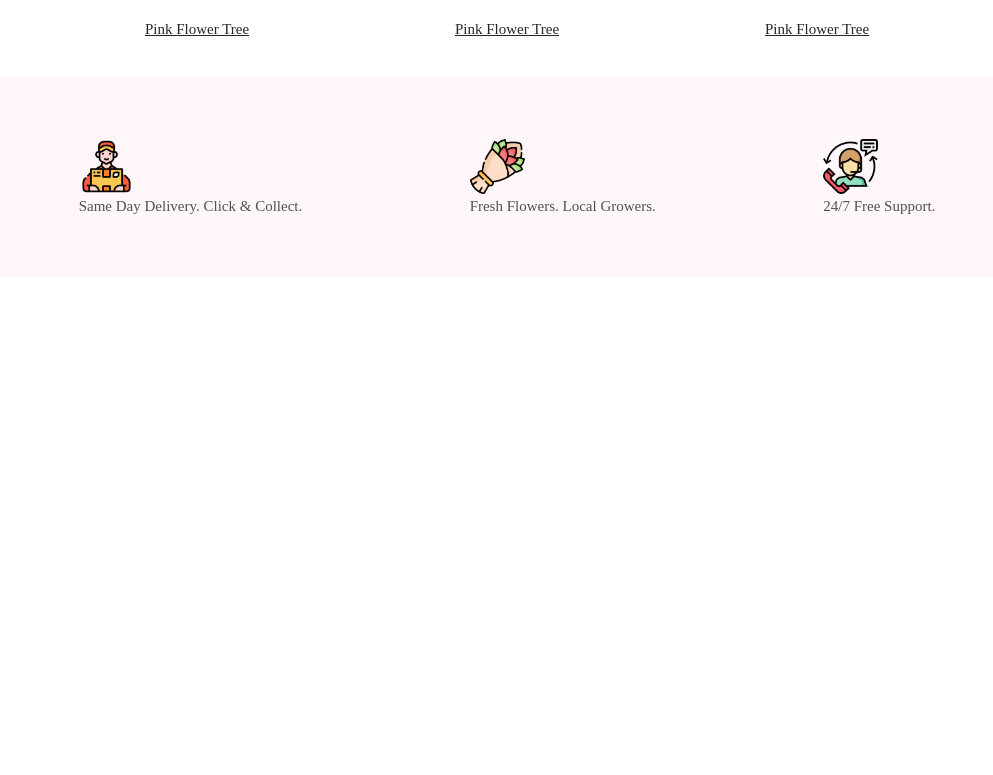
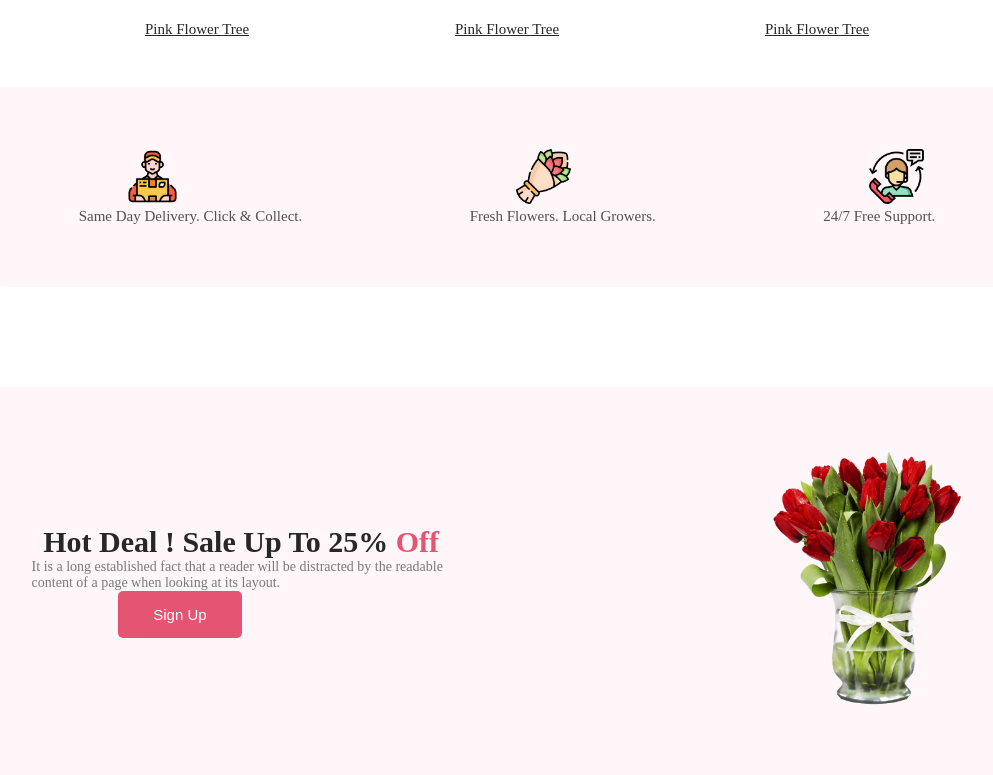
Before and after one commit to Saha-joy7/Flower-shop, a plain HTML site: page index.html in a window 1280 px wide. Shown: the part 1099-1874 px from the top of the page, without its empty margins (133-1126 px from the left). Before the commit the page ends 1376 px from the top, so only its background shows below. Drawn offline with Linux system fonts and the light colour scheme.

Commit message:
added the banner-container-two

```diff
--- a/index.html
+++ b/index.html
@@ -7,7 +7,7 @@
     <link rel="stylesheet" href="./style/design.css">
 </head>
 <body>
-    <!--From here start our banner-one work-->
+    <!--From here start our banner-container-one work-->
     <header>
         <section>
             <div class="banner-container-one">
@@ -21,7 +21,7 @@
                 </div>
             </div>
         </section>
-        <!--From here start our featured work-->
+        <!--From here start our featured-container work-->
         <section>
             <div class="featured-container">
                 <h3 class="featured-title">Our Featured Flowers</h3>
@@ -42,6 +42,7 @@
                 </div>
             </div>
         </section>
+        <!--From here start our service-container work-->
         <section>
             <div class="service-system">
                 <div class="service-system-1st">
@@ -59,7 +60,21 @@
             </div>
         </section>
     </header>
-    <main></main>
+    <main>
+        <!--From here start our banner-container-two work-->
+        <section>
+            <div class="banner-container-two">
+                <div class="banner-container-two-left">
+                    <h3 class="banner-two-title">Hot Deal ! Sale Up To 25% <span class="color">Off</span></h3>
+                    <p class="banner-two-description">It is a long established fact that a reader will be distracted by the readable <br> content of a page when looking at its layout.</p>
+                    <button class="banner-two-button">Sign Up</button>
+                </div>
+                <div class="banner-container-two-right">
+                    <img src="./Flower Asset/pngwing 8.png" alt="" class="banner-two-image">
+                </div>
+            </div>
+        </section>
+    </main>
     <footer></footer>
 
 </body>
--- a/style/design.css
+++ b/style/design.css
@@ -105,7 +105,8 @@
     justify-content: space-around;
     align-items: center;
     margin: auto;
-    margin-top: 80px;
+    margin-top: 90px;
+    margin-bottom: 100px;
 }
 .service-system-details{
     color: rgba(39, 39, 39, 0.80);
@@ -113,5 +114,47 @@
 }
 .service-system-icon{
     height: 55px;
-    padding-right: 10px;
+    margin-left: 46px;
+
 }
+
+
+
+
+
+
+.banner-container-two{
+    display: flex;
+    justify-content: space-between;
+    align-items: center;
+    height: 387.5px;
+    border-radius: 8px;
+    background: rgba(229, 84, 115, 0.05);
+}
+.banner-two-image{
+    height: 262.5px;
+    padding-right: 178.75px;
+}
+.banner-two-title{
+    font-size: 30px;
+    color: #272727;
+    padding-left: 176.25px;
+}
+.color{
+    color: #E55473;
+}
+.banner-two-description{
+    color: rgba(39, 39, 39, 0.60);
+    font-size: 14px;
+    padding-left: 164.583px;
+}
+.banner-two-button{
+    font-size: 15px;
+    color: #FFF;
+    padding: 15px 35px;
+    border-radius: 5px;
+    background: #E55473;
+    border: none;
+    margin-left: 251.25px;
+
+}
```
